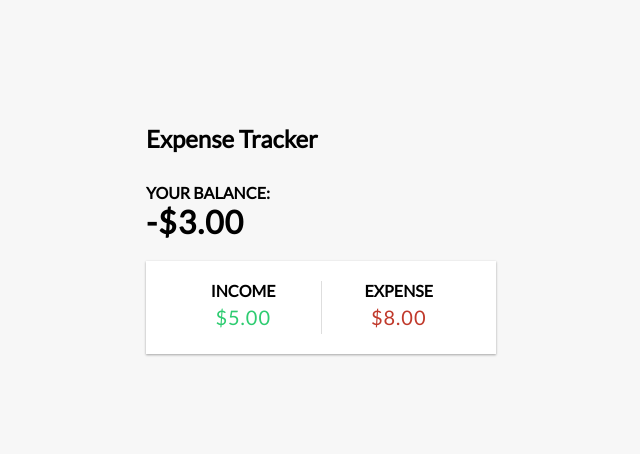
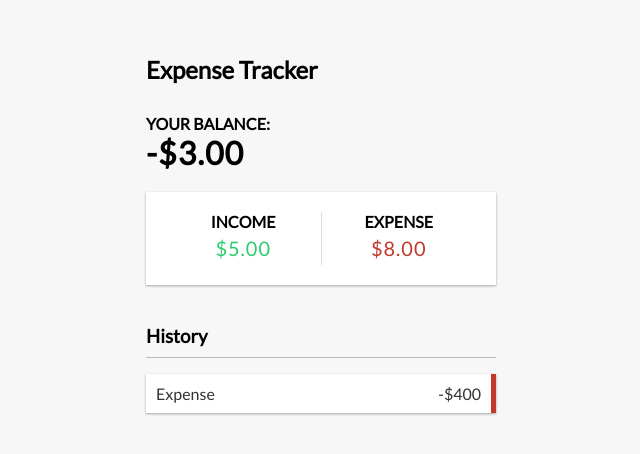
Before and after one commit to ccastillo32/expense-tracker-react, a React (Create React App) app: page / in a window 1280 px wide. Shown: the part 156-610 px from the top of the page, without its empty margins (319-959 px from the left). Built offline with nearby package versions, Linux system fonts and the light colour scheme.

Commit message:
Transaction list component (styles)

```diff
--- a/src/App.js
+++ b/src/App.js
@@ -1,6 +1,7 @@
 import Balance from "./components/Balance";
 import Header from "./components/Header";
 import IncomeExpensesSummary from "./components/IncomeExpensesSummary";
+import TransactionList from "./components/TransactionList";
 import { GlobalProvider } from "./context/GlobalContext";
 
 function App() {
@@ -12,6 +13,7 @@
       <div className="container">
         <Balance />
         <IncomeExpensesSummary />
+        <TransactionList />
       </div>
 
     </GlobalProvider>
--- /dev/null
+++ b/src/components/TransactionList.js
@@ -0,0 +1,18 @@
+const TransactionList = () => {
+
+    return (
+        <div>
+            <h3>History</h3>
+            <ul className="list">
+                <li className="minus">
+                    Expense
+                    <span>-$400</span>
+                    <button className="delete-btn">X</button>
+                </li>
+            </ul>
+        </div>
+    );
+
+}
+
+export default TransactionList;
```
